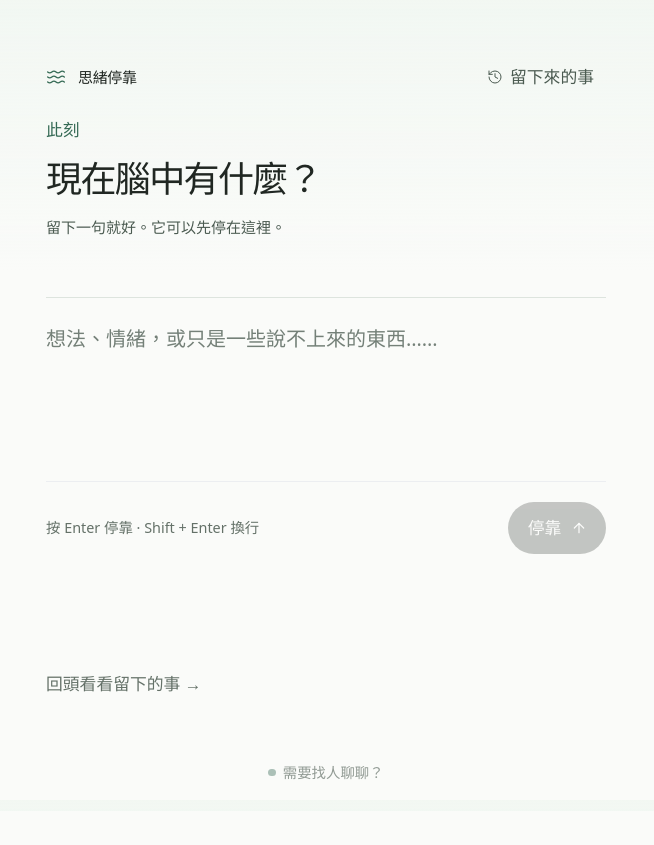
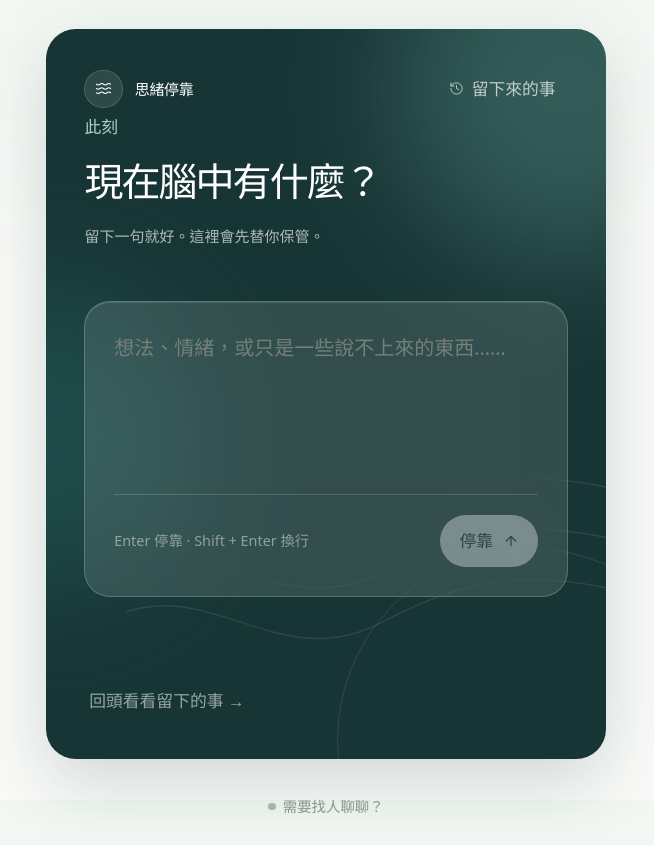
Before and after one commit to q5089877/privateMind, a React (Vite) app: page / in a window 1280 px wide. Shown: the whole page, without its empty margins (314-968 px from the left). Before the commit the page ends 811 px from the top, so only its background shows below. Built offline with nearby package versions, Linux system fonts and the light colour scheme.

Commit message:
design: create immersive harbor capture screen

```diff
--- a/src/components/HomeScreen.tsx
+++ b/src/components/HomeScreen.tsx
@@ -5,34 +5,43 @@ import { UI_TEXT } from '../config/textConfig';
 
 interface Props { onStartInput: (text: string) => void; onReview: () => void; }
 
+/** The capture screen is a quiet night harbour: one place to arrive, one thing to do. */
 export const HomeScreen: React.FC<Props> = ({ onStartInput, onReview }) => {
   const [input, setInput] = useState('');
   const ref = useRef<HTMLTextAreaElement>(null);
   useEffect(() => { ref.current?.focus(); }, []);
   const save = () => { if (!input.trim()) return; triggerHaptic('docking'); onStartInput(input); setInput(''); };
 
-  return <div className="w-full max-w-[560px] min-h-[calc(100vh-104px)] flex flex-col py-2 sm:py-4">
-    <header className="h-12 flex items-center justify-between">
-      <div className="flex items-center gap-2.5 text-ink"><Waves size={20} strokeWidth={1.6} className="text-accent"/><span className="text-[15px] font-medium tracking-tight">思緒停靠</span></div>
-      <button type="button" onClick={onReview} className="min-h-11 px-2.5 rounded-xl text-sm text-ink-secondary hover:bg-surface-hover hover:text-ink transition-colors flex items-center gap-1.5"><History size={16} strokeWidth={1.5}/>留下來的事</button>
-    </header>
+  return <div className="relative isolate w-full max-w-[560px] min-h-[calc(100vh-104px)] overflow-hidden rounded-[30px] bg-[#173535] px-5 py-5 text-white shadow-[0_24px_70px_rgba(20,52,50,0.18)] sm:px-8 sm:py-7">
+    {/* Ambient depth, intentionally abstract rather than a wellness illustration. */}
+    <div aria-hidden="true" className="absolute -top-24 -right-28 h-72 w-72 rounded-full bg-[#74B5A8]/30 blur-3xl" />
+    <div aria-hidden="true" className="absolute top-[35%] -left-32 h-64 w-64 rounded-full bg-[#2B7670]/35 blur-3xl" />
+    <div aria-hidden="true" className="absolute -bottom-36 right-[-6rem] h-80 w-80 rounded-full border border-white/10" />
+    <svg aria-hidden="true" className="absolute bottom-8 -right-20 h-56 w-[30rem] text-white/[0.09]" viewBox="0 0 480 220" fill="none"><path d="M-20 56C65 8 124 103 213 56S362 8 500 56" stroke="currentColor" strokeWidth="1.2"/><path d="M-20 98C65 50 124 145 213 98S362 50 500 98" stroke="currentColor" strokeWidth="1.2"/><path d="M-20 140C65 92 124 187 213 140S362 92 500 140" stroke="currentColor" strokeWidth="1.2"/></svg>
 
-    <main className="flex-1 flex flex-col justify-center pb-[12vh]">
-      <section className="max-w-[510px]">
-        <p className="text-sm font-medium text-accent mb-3">此刻</p>
-        <h1 className="text-[30px] sm:text-[36px] font-medium tracking-[-0.045em] leading-tight text-ink">現在腦中有什麼？</h1>
-        <p className="mt-3 text-[15px] leading-relaxed text-ink-secondary">留下一句就好。它可以先停在這裡。</p>
-      </section>
+    <div className="relative z-10 min-h-[calc(100vh-144px)] flex flex-col">
+      <header className="h-11 flex items-center justify-between">
+        <div className="flex items-center gap-2.5"><span className="h-8 w-8 rounded-full border border-white/15 bg-white/10 flex items-center justify-center"><Waves size={17} strokeWidth={1.5}/></span><span className="text-[15px] font-medium tracking-tight">思緒停靠</span></div>
+        <button type="button" onClick={onReview} className="min-h-10 rounded-xl px-2.5 text-sm text-white/70 transition-colors hover:bg-white/10 hover:text-white flex items-center gap-1.5"><History size={15} strokeWidth={1.5}/>留下來的事</button>
+      </header>
 
-      <section className="mt-12 border-t border-border-base">
-        <textarea ref={ref} rows={4} value={input} onChange={event => setInput(event.target.value)} onKeyDown={event => { if (event.key === 'Enter' && !event.shiftKey) { event.preventDefault(); save(); } }} placeholder={UI_TEXT.home.inputPlaceholder} className="w-full bg-transparent pt-5 text-[20px] leading-[1.65] text-ink placeholder:text-ink-placeholder outline-none resize-none" />
-        <div className="mt-4 pt-4 border-t border-border-subtle flex items-center justify-between gap-4">
-          <p className="text-xs text-ink-muted">按 Enter 停靠 · Shift + Enter 換行</p>
-          <button type="button" disabled={!input.trim()} onClick={save} className="min-h-11 rounded-full bg-ink px-4 text-sm font-medium text-surface transition-all hover:bg-accent disabled:cursor-not-allowed disabled:opacity-25 flex items-center gap-2">停靠 <ArrowUp size={16} strokeWidth={1.8}/></button>
-        </div>
-      </section>
-    </main>
+      <main className="flex-1 flex flex-col justify-center pb-[10vh]">
+        <section className="max-w-[430px]">
+          <p className="text-sm font-medium text-[#A8D4C8] mb-4">此刻</p>
+          <h1 className="text-[32px] sm:text-[39px] font-medium leading-[1.18] tracking-[-0.05em]">現在腦中有什麼？</h1>
+          <p className="mt-4 text-[15px] leading-relaxed text-white/65">留下一句就好。這裡會先替你保管。</p>
+        </section>
 
-    <button type="button" onClick={onReview} className="self-start text-sm text-ink-muted hover:text-ink transition-colors py-2">回頭看看留下的事 →</button>
+        <section className="mt-11 rounded-[26px] border border-white/20 bg-white/[0.12] p-5 shadow-[inset_0_1px_0_rgba(255,255,255,0.12)] backdrop-blur-xl sm:p-6">
+          <textarea ref={ref} rows={4} value={input} onChange={event => setInput(event.target.value)} onKeyDown={event => { if (event.key === 'Enter' && !event.shiftKey) { event.preventDefault(); save(); } }} placeholder={UI_TEXT.home.inputPlaceholder} className="w-full resize-none bg-transparent text-[20px] leading-[1.65] text-white placeholder:text-white/42 outline-none" />
+          <div className="mt-5 flex items-center justify-between gap-3 border-t border-white/15 pt-4">
+            <p className="text-xs text-white/45">Enter 停靠 · Shift + Enter 換行</p>
+            <button type="button" disabled={!input.trim()} onClick={save} className="min-h-11 rounded-full bg-white px-4 text-sm font-medium text-[#173535] transition-all hover:bg-[#D8F0E8] disabled:cursor-not-allowed disabled:opacity-35 flex items-center gap-2">停靠 <ArrowUp size={16} strokeWidth={1.8}/></button>
+          </div>
+        </section>
+      </main>
+
+      <button type="button" onClick={onReview} className="self-start min-h-10 px-1 text-sm text-white/55 transition-colors hover:text-white">回頭看看留下的事 →</button>
+    </div>
   </div>;
 };
```
